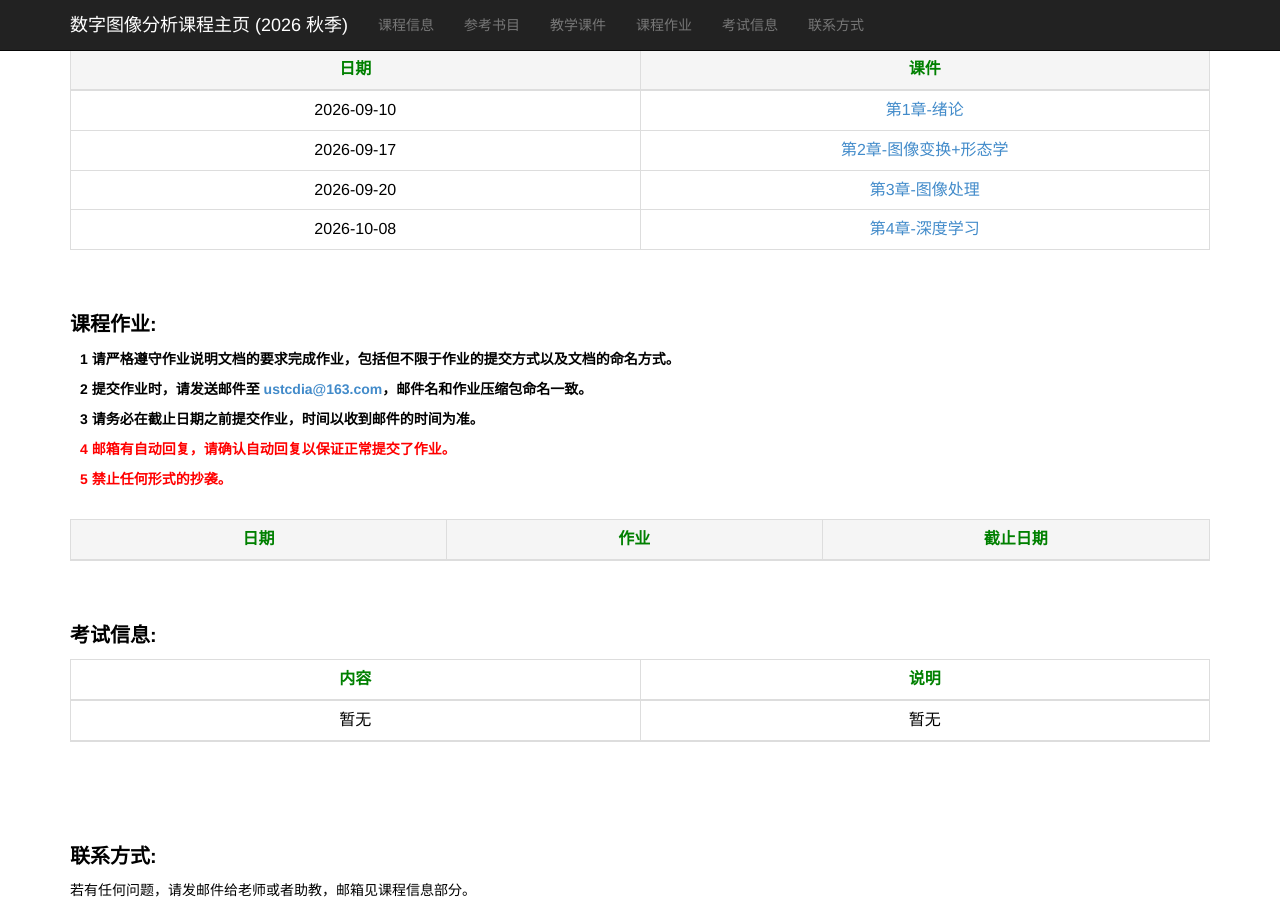
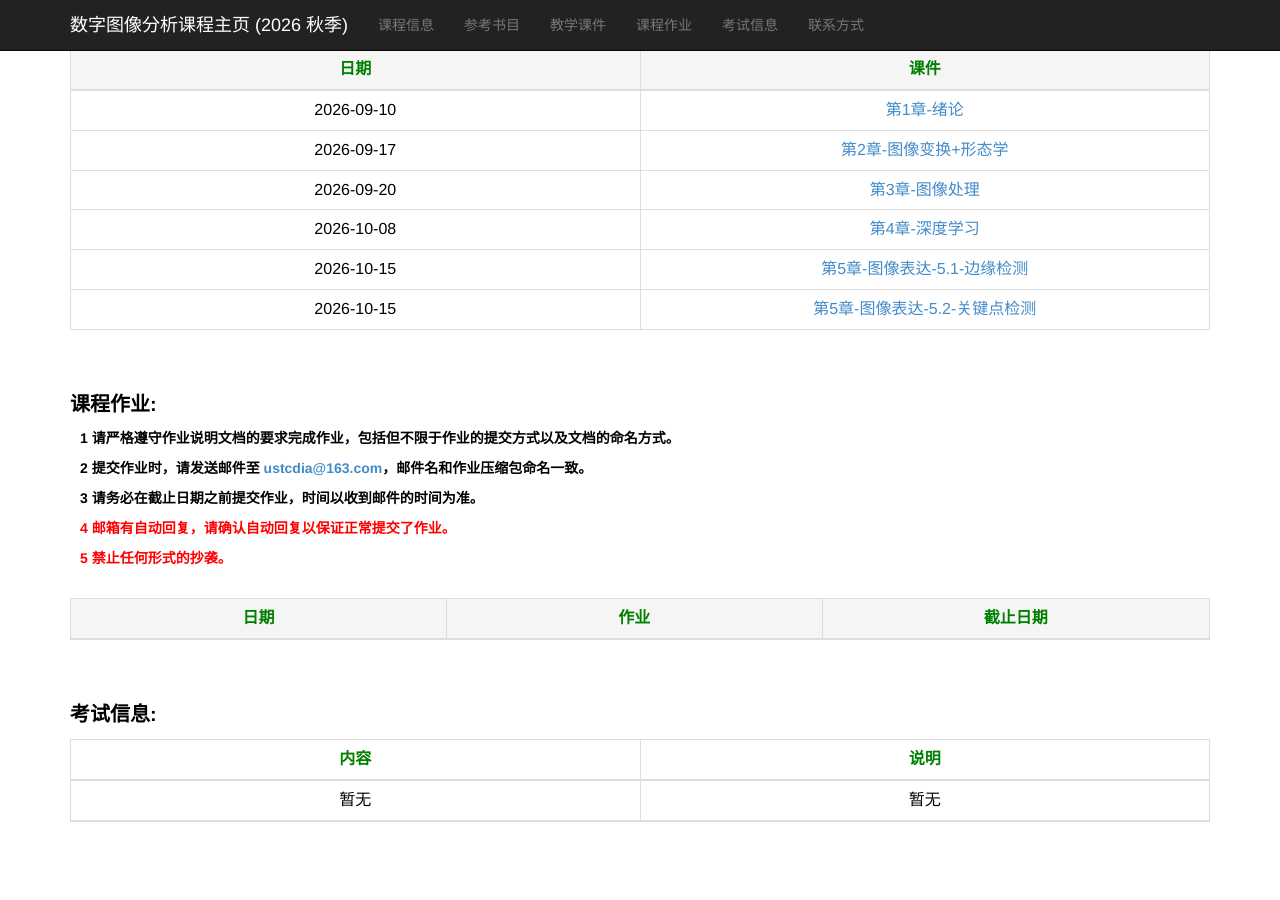
Before and after one commit to ustc-dia/ustc-dia.github.io, a Jekyll site: the page index.html, which Jekyll copies as it is, in a window 1280 px wide and 900 px high, scrolled down 777 px. Built offline with Jekyll 4.4.1, drawn with Linux system fonts in a browser that asks for light colours.

Commit message:
Add slides for Autumn 2026 (5.1 and 5.2)

```diff
--- a/index.html
+++ b/index.html
@@ -194,6 +194,16 @@
                 <tr>
                     <td>2026-10-08</td>
                     <td><a href="./slides_2026_autumn/DIA课件-第4章-深度学习.pdf" target="_blank">第4章-深度学习</a></td>
+                </tr>
+
+                <tr>
+                    <td>2026-10-15</td>
+                    <td><a href="./slides_2026_autumn/DIA课件-第5章-图像表达-5.1-边缘检测.pdf" target="_blank">第5章-图像表达-5.1-边缘检测</a></td>
+                </tr>
+
+                <tr>
+                    <td>2026-10-15</td>
+                    <td><a href="./slides_2026_autumn/DIA课件-第5章-图像表达-5.2-关键点检测.pdf" target="_blank">第5章-图像表达-5.2-关键点检测</a></td>
                 </tr>
 
                 <!--<tr>
```
